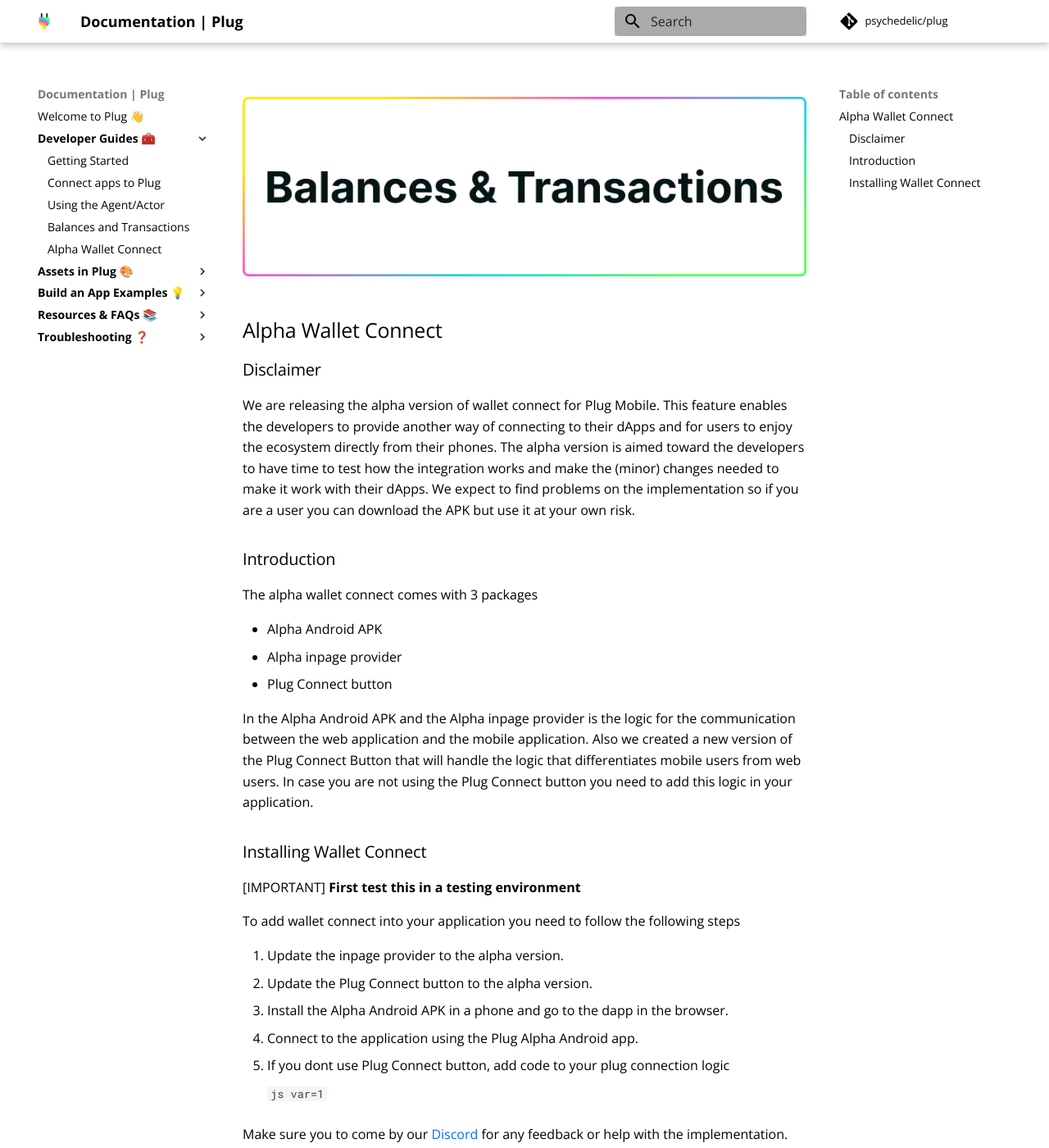
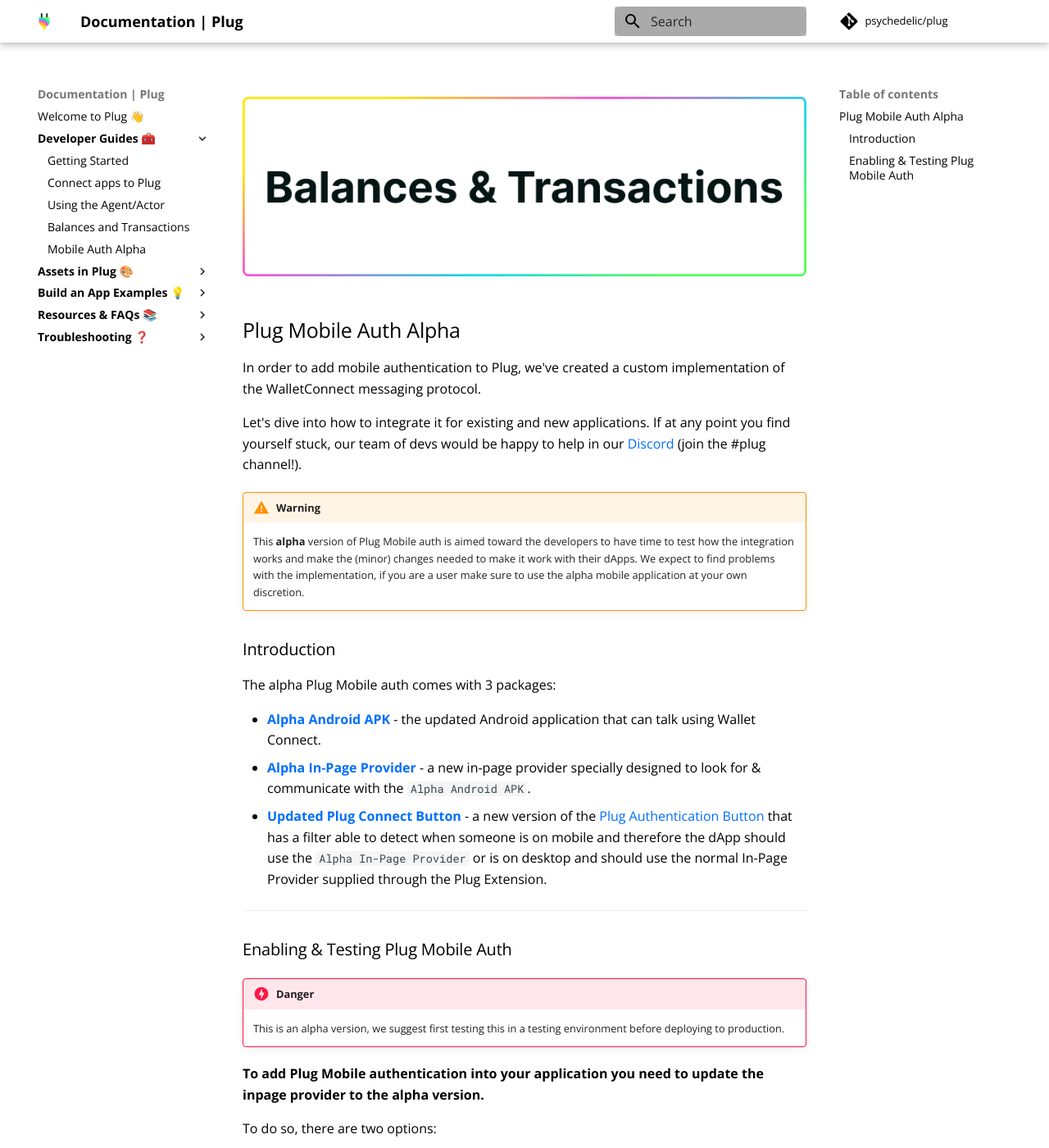
Before and after one commit to Psychedelic/plug-docs, an MkDocs documentation site: the page built from docs/getting-started/alpha-wallet-connect.md, in a window 1280 px wide and 1400 px high. Shown: the whole window at 82% size. Built offline with MkDocs 1.6.1 and Material for MkDocs 9.7.7, drawn with Linux system fonts in a browser that asks for light colours; comment, search, counter and statistics services are not loaded; some of the changed text lies outside the part shown.

Commit message:
adding some polish

````diff
--- a/docs/getting-started/alpha-wallet-connect.md
+++ b/docs/getting-started/alpha-wallet-connect.md
@@ -4,37 +4,50 @@
 
 ![](imgs/balances-transactions.png)
 
-## Alpha Wallet Connect
+## Plug Mobile Auth Alpha
 
-### Disclaimer
+In order to add mobile authentication to Plug, we've created a custom implementation of the WalletConnect messaging protocol.
 
-We are releasing the alpha version of wallet connect for Plug Mobile. This feature enables the developers to provide another way of connecting to their dApps and for users to enjoy the ecosystem directly from their phones. The alpha version is aimed toward the developers to have time to test how the integration works and make the (minor) changes needed to make it work with their dApps.
-We expect to find problems on the implementation so if you are a user you can download the APK but use it at your own risk.
+Let's dive into how to integrate it for existing and new applications. If at any point you find yourself stuck, our team of devs would be happy to help in our [Discord](https://discord.gg/yVEcEzmrgm) (join the #plug channel!).
+
+!!! Warning
+     This **alpha** version of Plug Mobile auth is aimed toward the developers to have time to test how the integration works and make the (minor) changes needed to make it work with their dApps. We expect to find problems with the implementation, if you are a user make sure to use the alpha mobile application at your own discretion.
 
 ### Introduction
 
-The alpha wallet connect comes with 3 packages
+The alpha Plug Mobile auth comes with 3 packages:
 
-- Alpha Android APK
-- Alpha inpage provider
-- Plug Connect button
+- [**Alpha Android APK**](https://play.google.com/apps/testing/co.psychedelic.plug) - the updated Android application that can talk using Wallet Connect.
+- [**Alpha In-Page Provider**](https://github.com/Psychedelic/plug-inpage-provider) - a new in-page provider specially designed to look for & communicate with the `Alpha Android APK`.
+- [**Updated Plug Connect Button**](../../build-an-app-examples/plug-button/) - a new version of the [Plug Authentication Button](../../build-an-app-examples/plug-button/) that has a filter able to detect when someone is on mobile and therefore the dApp should use the `Alpha In-Page Provider` or is on desktop and should use the normal In-Page Provider supplied through the Plug Extension.
 
-In the Alpha Android APK and the Alpha inpage provider is the logic for the communication between the web application and the mobile application. Also we created a new version of the Plug Connect Button that will handle the logic that differentiates mobile users from web users. In case you are not using the Plug Connect button you need to add this logic in your application.
+---
 
-### Installing Wallet Connect
+### Enabling & Testing Plug Mobile Auth
 
-[IMPORTANT] **First test this in a testing environment**
+!!! danger
+    This is an alpha version, we suggest first testing this in a testing environment before deploying to production.
 
-To add wallet connect into your application you need to follow the following steps
+__To add Plug Mobile authentication into your application you need to update the inpage provider to the alpha version.__
 
-1. Update the inpage provider to the alpha version.
-3. Update the Plug Connect button to the alpha version.
-4. Install the Alpha Android APK in a phone and go to the dapp in the browser.
-5. Connect to the application using the Plug Alpha Android app.
-6. If you dont use Plug Connect button, add code to your plug connection logic
+To do so, there are two options:
 
-    ```js
-        var=1
-    ```
+- Download the updated [Plug Connect button](../../build-an-app-examples/plug-button/). If you already have the Plug Connect button, make sure that you update it to it's latest version. This button automatically injects the Updated In-Page Provider into your applications webpage.
 
-Make sure you to come by our [Discord](https://discord.gg/yVEcEzmrgm) for any feedback or help with the implementation.
+- Install the Updated In-Page Provider to your application (it's open source!) manually. Here's some code that should help:
+
+```js
+    var=1
+```
+
+That's it. 🔥 Once one of those two options is completed and the updated in-page provider is available, your dApp is Plug Mobile ready! Your application can still use all of the same business logic as before, however, all calls to Plug will be routed through Wallet Connect to the `Alpha Android APK` on a user's device.
+
+---
+
+Once you're ready to test the implementation, you can:
+
+1. [Install the Alpha Android APK](https://play.google.com/apps/testing/co.psychedelic.plug) in a phone and go to the dapp in the browser. The name of the updated application should be `Plug - Crypto Wallet (Beta)`.
+2. Connect to the application using the Plug Alpha Android app.
+
+
+You're off to the races! 🐎 If you've gotten this far and are still stuck at any point or have feedback for us to that can help us to improve the user or developer experience, please reach out to us on [Discord](https://discord.gg/yVEcEzmrgm).
--- a/mkdocs.yml
+++ b/mkdocs.yml
@@ -29,7 +29,7 @@
     - Connect apps to Plug: getting-started/connect-to-plug.md
     - Using the Agent/Actor: getting-started/making-calls.md
     - Balances and Transactions: getting-started/balances-transactions.md
-    - Alpha Wallet Connect: getting-started/alpha-wallet-connect.md
+    - Mobile Auth Alpha: getting-started/alpha-wallet-connect.md
   - <b>Assets in Plug</b> 🎨:
     - Tokens: getting-started/custom-tokens.md
     - Non-fungible Tokens (NFTs): getting-started/nfts.md
````
